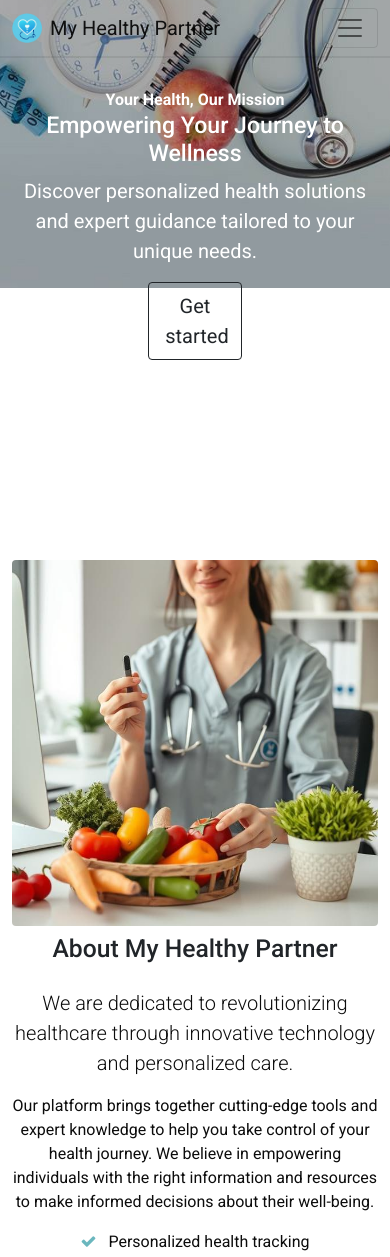
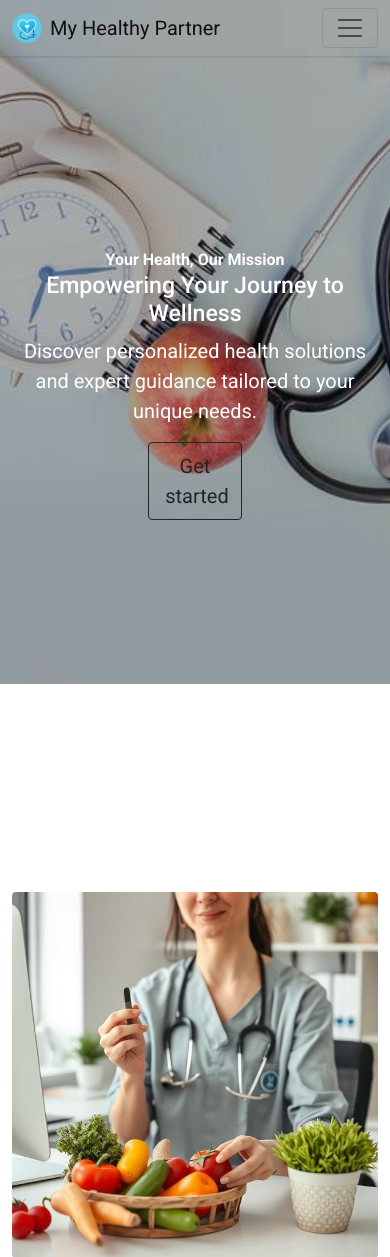
Before and after one commit to amraoui-mo7amed/MyHealthPlatform, a Django app: template frontend/templates/frontend/index.html in a window 390 px wide. Shown: the top 1257 px of the page. Run offline with Django 5.2, Linux system fonts and the light colour scheme; the template is opened without the code that fills it, so the values that code supplies are empty; some libraries are stand-ins or nearby versions.

Commit message:
Update landing page CSS for improved layout and responsiveness
- Adjusted background position and height for the hero section
- Added margin-top to hero area div for better spacin

```diff
--- a/frontend/static/css/landingpage_home.css
+++ b/frontend/static/css/landingpage_home.css
@@ -4,6 +4,11 @@
     background-repeat: no-repeat;
     background-size: cover;
     background-position: bottom;
-    background-position-y: -14rem;
-    height: 32rem;
+    background-position-y: -10rem;
+    height: 100vh;
 }
+
+.hero_area > div
+{
+    margin-top: 10rem !important;
+}
```
